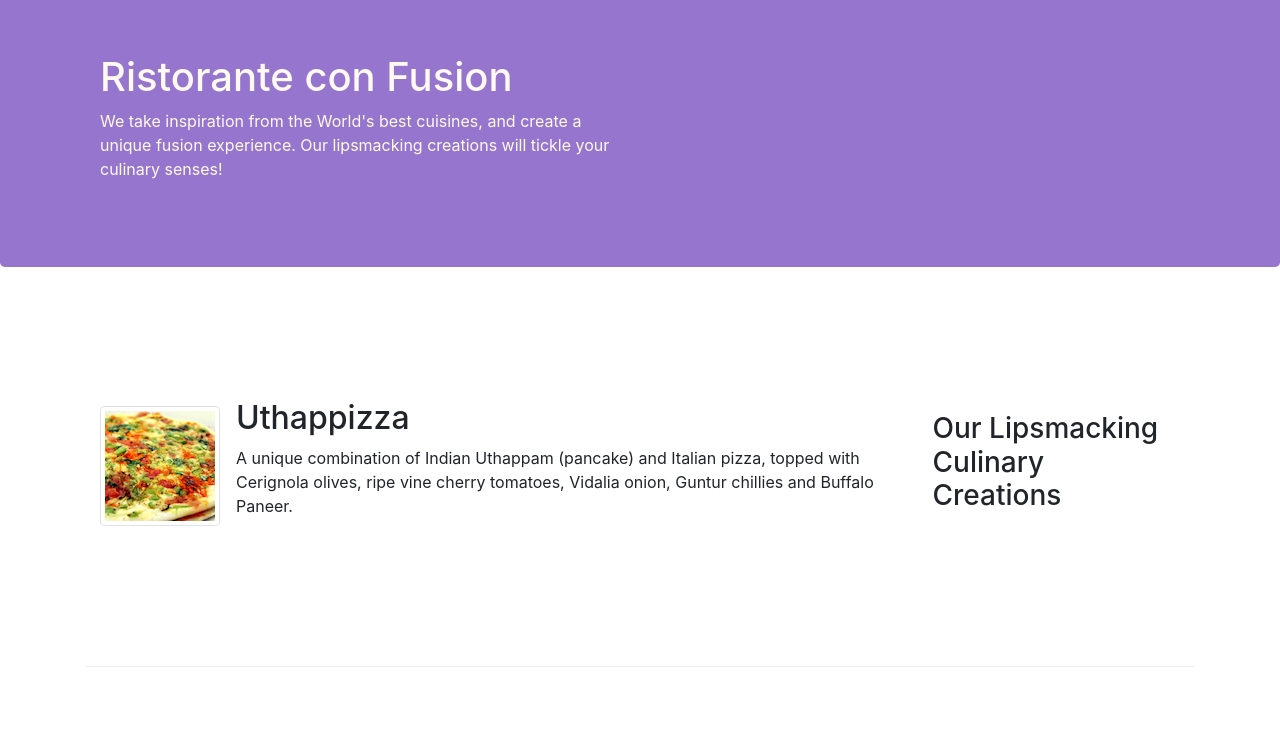
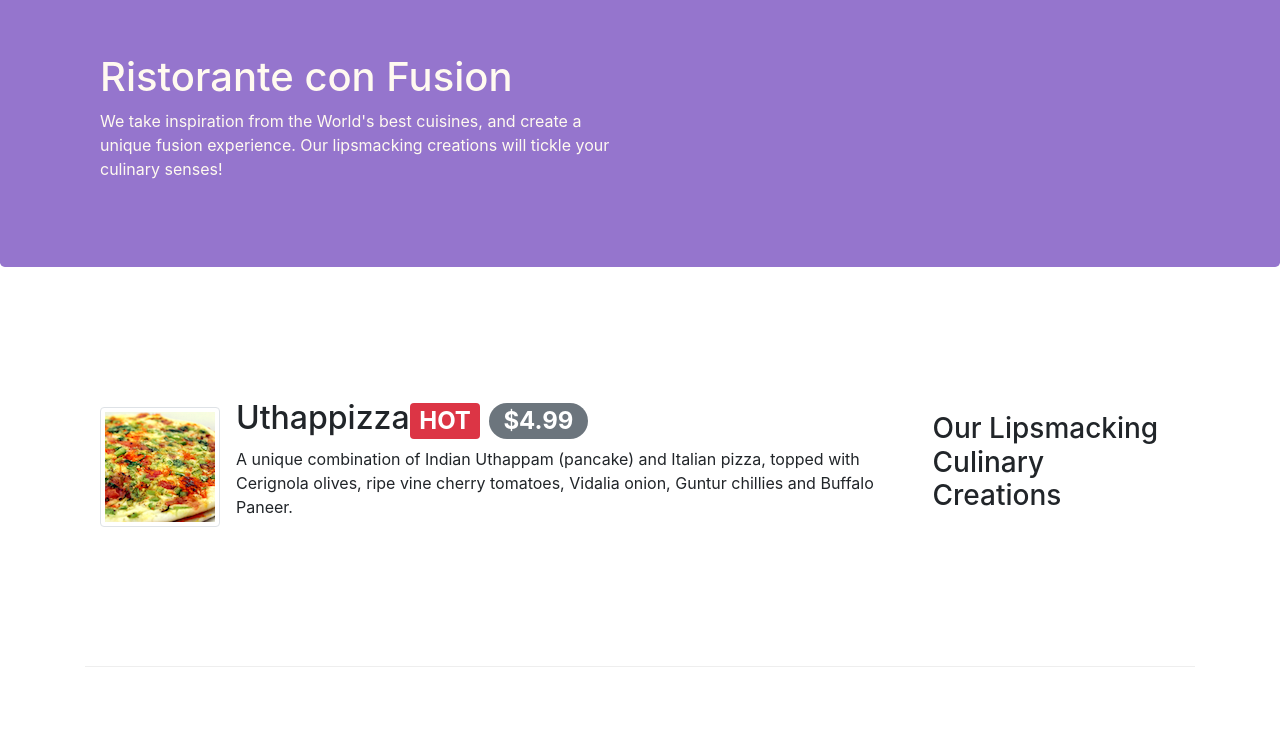
Before and after one commit to Nicky-09/bootstrap-basic, a website: page index.html in a window 1280 px wide. Shown: the part 67-800 px from the top of the page. Drawn offline with nearby package versions, Linux system fonts and the light colour scheme.

Commit message:
alerting users

```diff
--- a/index.html
+++ b/index.html
@@ -55,7 +55,9 @@
                     <img class="d-flex mr-3 img-thumbnail align-self-center" src="img/uthappizza.png" alt="uthapizza">
                     <div class="media=body">
 
-                <h2 class="mt=0">Uthappizza</h2>
+                <h2 class="mt=0">Uthappizza<span class="badge badge-danger">HOT</span>
+                <span class="badge badge-pill badge-secondary">$4.99</span>
+                </h2>
                 <p class="d-none d-sm-block">A unique combination of Indian Uthappam (pancake) and Italian pizza, topped with Cerignola olives, ripe vine cherry tomatoes, Vidalia onion, Guntur chillies and Buffalo Paneer.</p>
             </div>
         </div>
```
